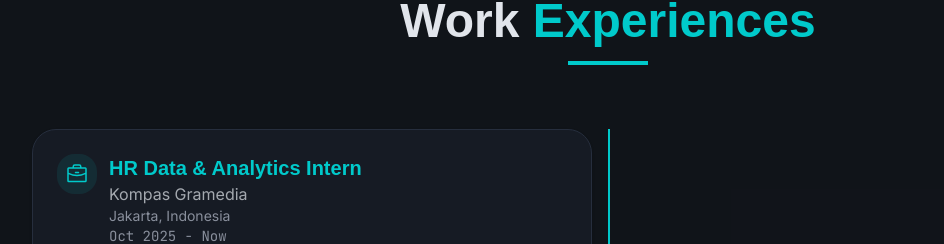
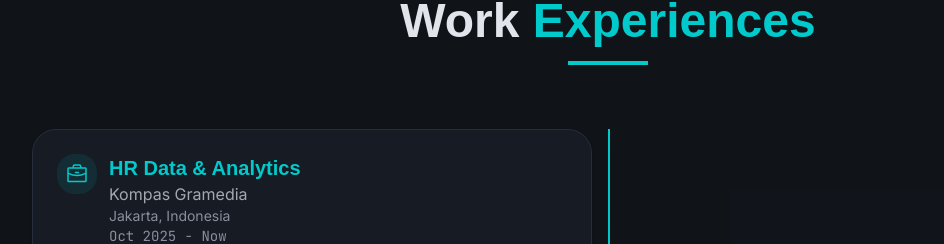
Before and after one commit to netrialiarahmi/portfolio, a React (Vite) app: page / in a window 1280 px wide. Shown: the part 3876-4120 px from the top of the page, without its empty margins (32-976 px from the left). Built offline with nearby package versions, Linux system fonts and the light colour scheme.

Commit message:
Update ExperienceSection.tsx

```diff
--- a/src/components/ExperienceSection.tsx
+++ b/src/components/ExperienceSection.tsx
@@ -6,7 +6,7 @@ import { Briefcase } from '@phosphor-icons/react'
 
 const experiences = [
   {
-    title: 'HR Data & Analytics Intern',
+    title: 'HR Data & Analytics',
     company: 'Kompas Gramedia',
     location: 'Jakarta, Indonesia',
     period: 'Oct 2025 - Now',
```
